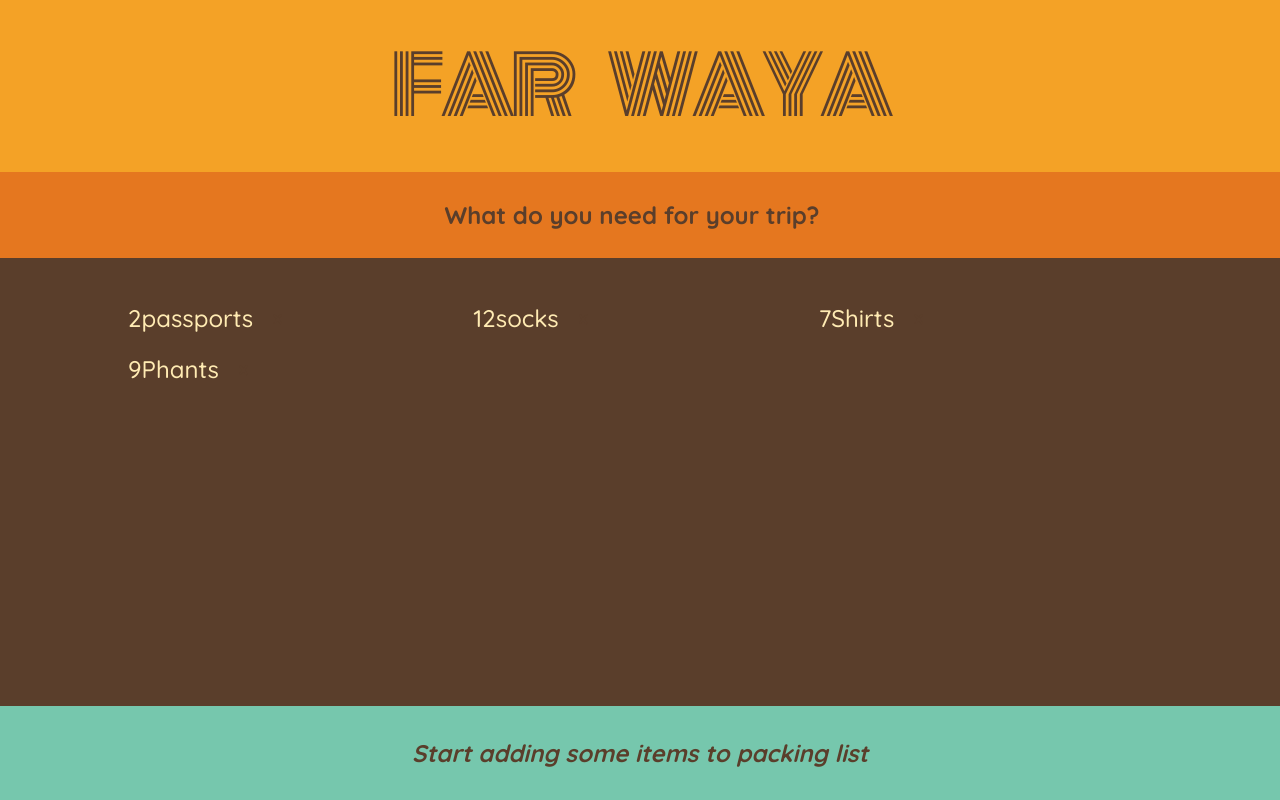
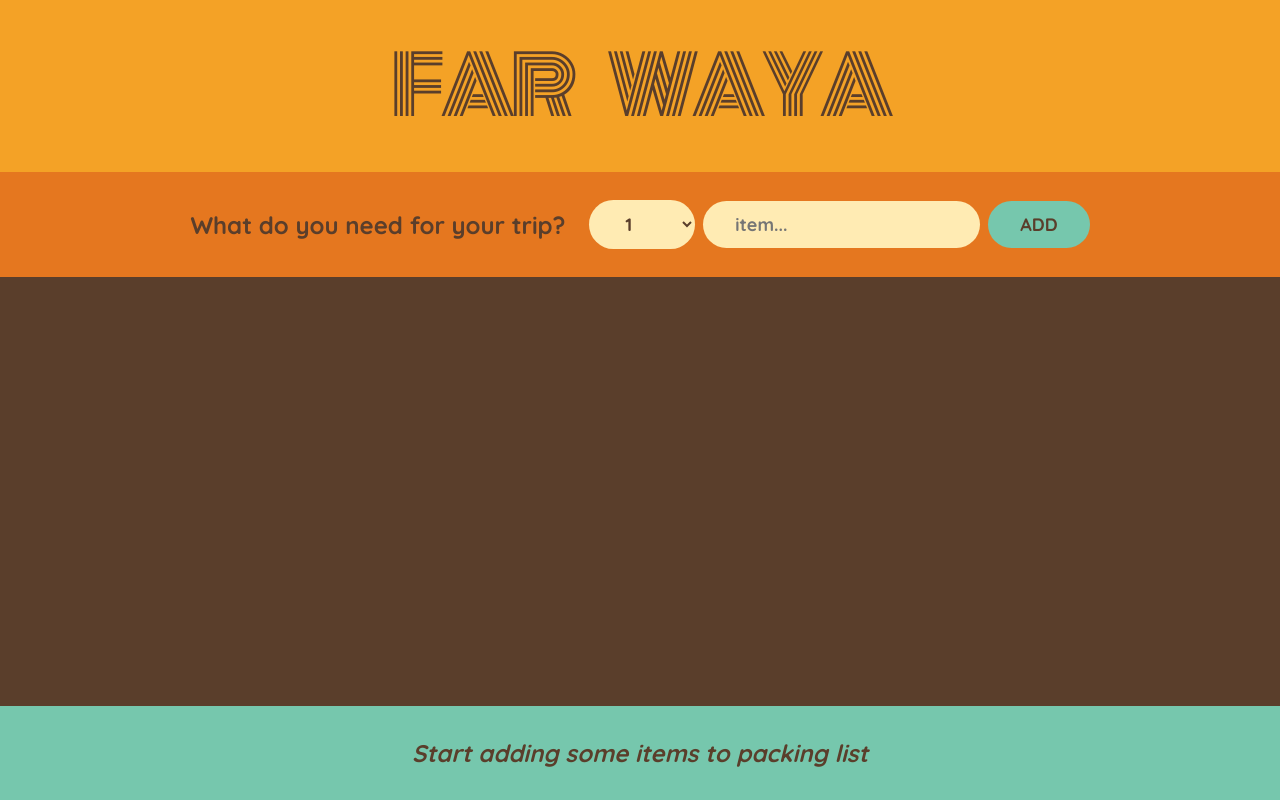
Before and after one commit to LokeshMohanMahankali/Travel-list, a React (Create React App) app: page / in a window 1280 px wide. Built offline with nearby package versions, Linux system fonts and the light colour scheme.

Commit message:
inistal commit

```diff
--- a/src/App.js
+++ b/src/App.js
@@ -1,19 +1,46 @@
 import logo from "./logo.svg";
 import "./App.css";
+import { useState } from "react";
 
 const initalitems = [
   { id: 1, description: "passports", quality: 2, packed: true },
   { id: 2, description: "socks", quality: 12, package: false },
-  { id: 2, description: "Shirts", quality: 7, package: false },
-  { id: 2, description: "Phants", quality: 9, package: false },
+  { id: 3, description: "Shirts", quality: 7, package: false },
+  { id: 4, description: "Phants", quality: 9, package: false },
 ];
 
 function App() {
+  const [items, setItems] = useState([]);
+
+  // create the items
+  function handelform(item) {
+    setItems((items) => [...items, item]);
+  }
+
+  // For delete the items
+  function handeldeleteitems(id) {
+    setItems((items) => items.filter((item) => item.id !== id));
+    console.log("Deleted items", id);
+  }
+
+  // For update the items
+  function Handleupdateitems(id) {
+    setItems((items) =>
+      items.map((item) =>
+        item === id ? { ...items, packed: !item?.packed } : item
+      )
+    );
+  }
+
   return (
     <div className="app">
       <Logo />
-      <Form />
-      <Packinglist />
+      <Form Onadditems={handelform} />
+      <Packinglist
+        item={items}
+        Ondeleteitems={handeldeleteitems}
+        Onupdateitem={Handleupdateitems}
+      />
       <Stats />
     </div>
   );
@@ -27,34 +54,73 @@ function Logo() {
   );
 }
 
-function Form() {
+function Form({ Onadditems }) {
+  const [quantity, setQuantity] = useState(1);
+  const [description, setDescription] = useState("");
+
+  function Handelsubmit(e) {
+    e.preventDefault();
+    if (!description) return;
+    const newItems = { description, quantity, package: false, id: Date.now() };
+    console.log(newItems);
+    Onadditems(newItems);
+    setDescription("");
+    setQuantity(1);
+  }
+
   return (
-    <div className="add-form">
+    <form className="add-form" onSubmit={(e) => Handelsubmit(e)}>
       <h3>What do you need for your trip? </h3>
-    </div>
+      <select
+        value={quantity}
+        onChange={(e) => setQuantity(Number(e.target.value))}
+      >
+        {Array.from({ length: 20 }, (_, i) => i + 1).map((num) => (
+          <option value={num} key={num}>
+            {num}
+          </option>
+        ))}
+      </select>
+      <input
+        type="text"
+        placeholder="item..."
+        value={description}
+        onChange={(e) => setDescription(e.target.value)}
+      />
+      <button>Add</button>
+    </form>
   );
 }
 
-function Packinglist() {
+function Packinglist({ item, Ondeleteitems, Onupdateitem }) {
   return (
     <div className="list">
       <ul>
-        {initalitems.map((item) => (
-          <Item item={item} />
+        {item.map((item) => (
+          <Item
+            item={item}
+            Ondeleteitems={Ondeleteitems}
+            Onupdateitem={Onupdateitem}
+            key={item.id}
+          />
         ))}
       </ul>
     </div>
   );
 }
 
-function Item({ item }) {
+function Item({ item, Ondeleteitems, Onupdateitem }) {
   return (
     <li>
-      <span style={item.package ? { textDecoration: "line-through" } : {}}>
-        {item.quality}
-        {item.description}
+      <input
+        type="checkbox"
+        value={item.package}
+        onChange={() => Onupdateitem(item.id)}
+      />
+      <span style={item.packed ? { textDecoration: "line-through" } : {}}>
+        {item.quantity} {item.description}
       </span>
-      <button>x</button>
+      <button onClick={() => Ondeleteitems(item.id)}>❌</button>
     </li>
   );
 }
```
